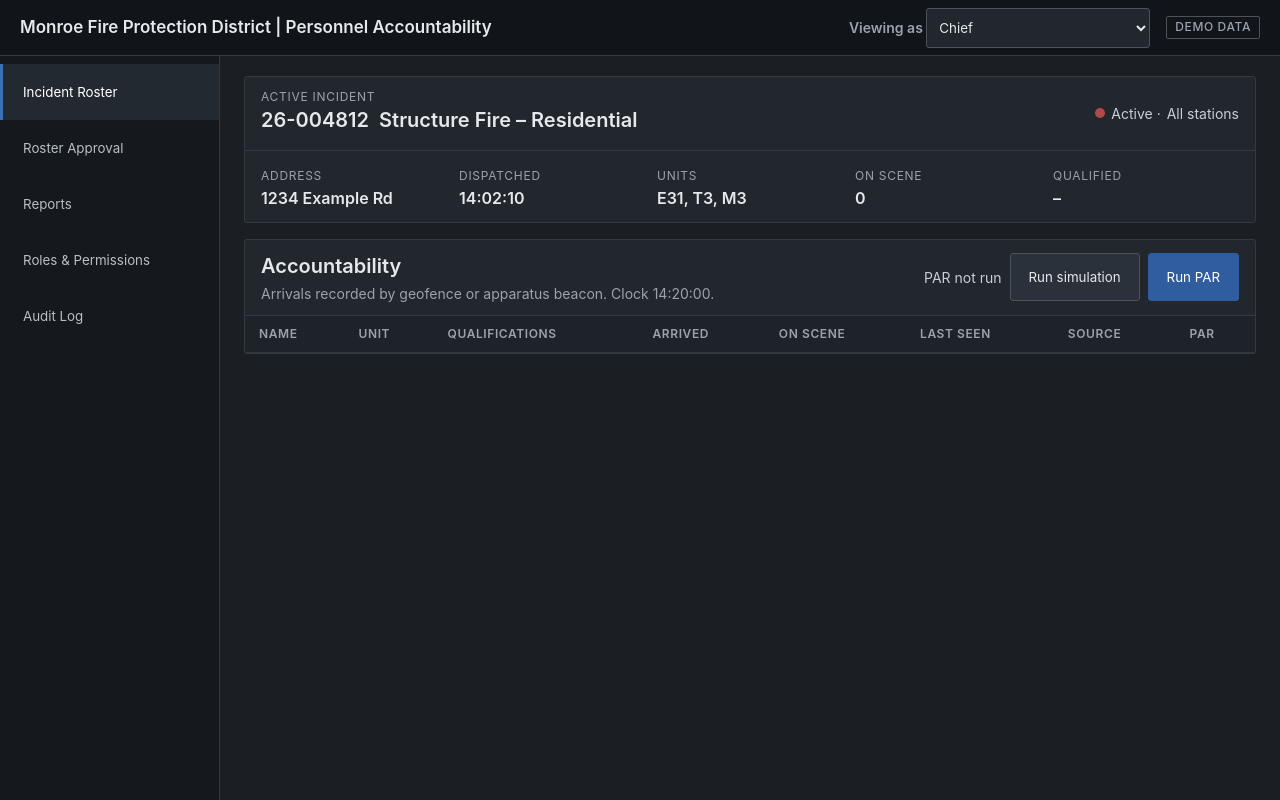
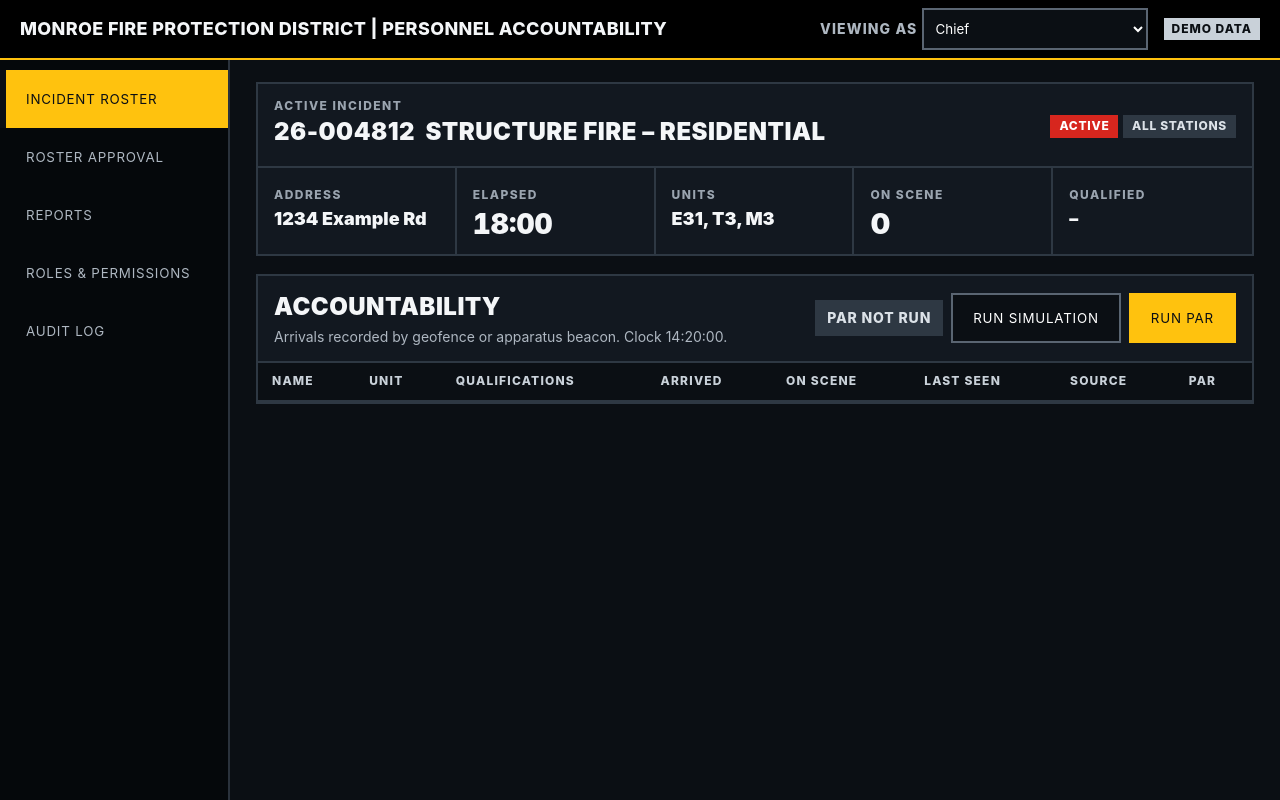
Before and after one commit to thebrightestdave/mfpd-checkin-demo, a plain HTML site: page index.html in a window 1280 px wide. Drawn offline with Linux system fonts and the light colour scheme.

Commit message:
Bolder high-contrast restyle

```diff
--- a/index.html
+++ b/index.html
@@ -1,40 +1,45 @@
 <!DOCTYPE html><html><head><meta charset="utf-8"><meta name="viewport" content="width=device-width,initial-scale=1"><title>Monroe FPD | Personnel Accountability</title>
 <style>
-*{box-sizing:border-box}body{margin:0;background:#1b1f24;color:#e6e8eb;font:16px/1.4 -apple-system,"Segoe UI",Roboto,Arial,sans-serif;display:grid;grid-template-columns:220px 1fr;grid-template-rows:56px 1fr;min-height:100vh}
-header{grid-column:1/3;display:flex;align-items:center;gap:16px;padding:0 20px;background:#111418;border-bottom:1px solid #343a42;font-weight:600;font-size:17px}
-header .sp{flex:1}.demo{font-size:12px;font-weight:500;color:#9aa3ad;border:1px solid #4a525c;padding:2px 8px;border-radius:2px;letter-spacing:.05em;text-transform:uppercase}
-select{min-height:40px;background:#22272e;color:#e6e8eb;border:1px solid #4a525c;border-radius:3px;font:500 14px inherit;font-family:inherit;padding:0 8px}
-nav{background:#15181c;border-right:1px solid #343a42;padding-top:8px}
-nav button{display:block;width:100%;text-align:left;min-height:56px;padding:0 20px;background:none;border:0;border-left:3px solid transparent;color:#b8bfc7;font:500 15px inherit;font-family:inherit;cursor:pointer}
-nav button.on{background:#232931;color:#fff;border-left-color:#3d6fb5}nav .grp{padding:14px 20px 4px;font-size:11px;color:#6f7882;text-transform:uppercase;letter-spacing:.08em}
-main{padding:20px 24px}section{display:none}section.on{display:block}
-h2{margin:0 0 4px;font-size:20px;font-weight:600}.mut{color:#9aa3ad;font-size:14px}.lbl{font-size:12px;color:#9aa3ad;text-transform:uppercase;letter-spacing:.06em}
-.panel{background:#22272e;border:1px solid #343a42;border-radius:3px;margin-bottom:16px}.ph{display:flex;justify-content:space-between;align-items:center;gap:12px;padding:12px 16px;border-bottom:1px solid #343a42}
-.kv{display:grid;grid-template-columns:repeat(5,1fr);padding:12px 16px;gap:12px}.kv div b{display:block;font-weight:600;margin-top:2px}
-table{width:100%;border-collapse:collapse;font-size:15px}th,td{padding:0 14px;height:48px;border-bottom:1px solid #30363e;text-align:left}th{height:36px;background:#1e2329;font-size:12px;font-weight:600;color:#9aa3ad;text-transform:uppercase;letter-spacing:.05em}
-.num{font-variant-numeric:tabular-nums}
-.btn{min-height:48px;min-width:48px;padding:0 18px;border:1px solid #4a525c;background:#2b313a;color:#e6e8eb;font:600 15px inherit;font-family:inherit;border-radius:3px;cursor:pointer}
-.pri{background:#2f5d9e;border-color:#2f5d9e;color:#fff}.st{display:inline-flex;align-items:center;gap:6px;font-size:14px;color:#c8ced5}
-.warn{color:#d9a54a}svg{flex:none}.q{display:inline-block;font-size:12px;color:#b8bfc7;border:1px solid #4a525c;padding:1px 6px;border-radius:2px;margin:1px 3px 1px 0;white-space:nowrap}
-.phone{width:330px;margin:10px auto;border:1px solid #4a525c;border-radius:18px;background:#111418;padding:18px 0 14px}
-.prow{padding:14px 18px;border-bottom:1px solid #30363e}.prow b{display:block;font-weight:600}
-.bar{height:10px;background:#5b6f8a}.grid{display:grid;grid-template-columns:1fr 1fr;gap:16px}
-.par{font-size:14px;color:#c8ced5}.yes{color:#e6e8eb}.no{color:#5c656f}
+*{box-sizing:border-box}body{margin:0;background:#0B0F14;color:#F4F6F8;font:16px/1.4 -apple-system,"Segoe UI",Roboto,Arial,sans-serif;display:grid;grid-template-columns:230px 1fr;grid-template-rows:60px 1fr;min-height:100vh}
+header{grid-column:1/3;display:flex;align-items:center;gap:16px;padding:0 20px;background:#000;border-bottom:2px solid #FFC20E;font-weight:800;font-size:18px;letter-spacing:.02em;text-transform:uppercase}
+header .sp{flex:1}.demo{font-size:12px;font-weight:800;color:#0B0F14;background:#C9D1D9;padding:3px 8px;letter-spacing:.08em}
+select{min-height:42px;background:#0B0F14;color:#fff;border:2px solid #5A6572;border-radius:0;font:700 14px inherit;font-family:inherit;padding:0 8px}
+header label{font-size:12px;letter-spacing:.08em;color:#9AA4AF}
+nav{background:#05080B;border-right:2px solid #2A323C;padding-top:10px}
+nav button{display:block;width:100%;text-align:left;min-height:58px;padding:0 20px;background:none;border:0;border-left:6px solid transparent;color:#AEB7C1;font:700 15px inherit;font-family:inherit;text-transform:uppercase;letter-spacing:.06em;cursor:pointer}
+nav button:hover{color:#fff;background:#11171E}nav button.on{background:#FFC20E;color:#0B0F14;border-left-color:#0B0F14}
+main{padding:22px 26px}section{display:none}section.on{display:block}
+h2{margin:0 0 4px;font-size:24px;font-weight:900;text-transform:uppercase;letter-spacing:.02em;font-stretch:condensed}.mut{color:#AEB7C1;font-size:14px}.lbl{font-size:12px;font-weight:800;color:#9AA4AF;text-transform:uppercase;letter-spacing:.12em}
+.panel{background:#121820;border:2px solid #2E3843;border-radius:0;margin-bottom:18px}.ph{display:flex;justify-content:space-between;align-items:center;gap:12px;padding:14px 16px;border-bottom:2px solid #2E3843}
+.kv{display:grid;grid-template-columns:repeat(5,1fr);gap:0}.kv>div{padding:14px 16px;border-right:2px solid #2E3843}.kv>div:last-child{border-right:0}.kv div b{display:block;font-weight:900;font-size:28px;margin-top:4px;line-height:1.1}
+.kv div b.sm{font-size:18px}
+table{width:100%;border-collapse:collapse;font-size:15px}th,td{padding:0 14px;height:50px;border-bottom:1px solid #2A323C;text-align:left}th{height:38px;background:#0B0F14;font-size:12px;font-weight:800;color:#C9D1D9;text-transform:uppercase;letter-spacing:.1em;border-bottom:2px solid #2E3843}
+td{font-weight:500}.num{font-variant-numeric:tabular-nums;font-weight:700}
+.btn{min-height:50px;min-width:50px;padding:0 20px;border:2px solid #5A6572;background:#0B0F14;color:#fff;font:800 15px inherit;font-family:inherit;text-transform:uppercase;letter-spacing:.06em;border-radius:0;cursor:pointer}
+.btn:hover{border-color:#fff}.pri{background:#FFC20E;border-color:#FFC20E;color:#0B0F14}.pri:disabled{background:#1E9E4A;border-color:#1E9E4A;color:#fff}
+.st{display:inline-flex;align-items:center;gap:6px;font-size:14px;font-weight:600;color:#DCE2E8}
+.chip{display:inline-block;padding:3px 9px;font-size:12px;font-weight:800;text-transform:uppercase;letter-spacing:.06em;white-space:nowrap}
+.c-red{background:#D7261E;color:#fff}.c-grn{background:#1E9E4A;color:#fff}.c-yel{background:#FFC20E;color:#0B0F14}.c-gry{background:#2E3843;color:#DCE2E8}
+.warn{color:#FFC20E}svg{flex:none}.q{display:inline-block;font-size:12px;font-weight:800;color:#0B0F14;background:#C9D1D9;padding:2px 6px;margin:1px 3px 1px 0;white-space:nowrap}
+.phone{width:340px;margin:10px auto;border:3px solid #5A6572;border-radius:22px;background:#05080B;padding:18px 0 14px}
+.prow{padding:14px 18px;border-bottom:2px solid #2A323C}.prow b{display:block;font-weight:900;font-size:18px;margin-top:6px}
+.bar{height:14px;background:#C9D1D9}.grid{display:grid;grid-template-columns:1fr 1fr;gap:18px}
+.no{color:#5C656F}td.yes-c{color:#fff;font-weight:800}
 </style></head><body>
 <header><span>Monroe Fire Protection District | Personnel Accountability</span><span class="sp"></span>
 <label class="mut">Viewing as <select id="role"><option value="chief">Chief</option><option value="officer">Battalion / Station Officer</option><option value="lt">Lieutenant / Company Officer</option><option value="ff">Career FF</option><option value="vol">Volunteer</option></select></label><span class="demo">Demo data</span></header>
 <nav id="nav"></nav>
 <main>
-<section id="scene"><div class="panel"><div class="ph"><div><div class="lbl">Active incident</div><h2>26-004812 &nbsp;Structure Fire – Residential</h2></div><span class="st"><svg width="10" height="10"><circle cx="5" cy="5" r="5" fill="#b04a4a"/></svg>Active · <span id="scope"></span></span></div>
-<div class="kv"><div><span class="lbl">Address</span><b>1234 Example Rd</b></div><div><span class="lbl">Dispatched</span><b>14:02:10</b></div><div><span class="lbl">Units</span><b>E31, T3, M3</b></div><div><span class="lbl">On scene</span><b id="cnt">0</b></div><div><span class="lbl">Qualified</span><b id="qsum">–</b></div></div></div>
-<div class="panel"><div class="ph"><div><h2>Accountability</h2><div class="mut">Arrivals recorded by geofence or apparatus beacon. Clock 14:20:00.</div></div><div style="display:flex;gap:8px;align-items:center"><span class="par" id="parst">PAR not run</span><button class="btn" onclick="play()">Run simulation</button><button class="btn pri" id="parb" onclick="runPar()">Run PAR</button></div></div>
+<section id="scene"><div class="panel"><div class="ph"><div><div class="lbl">Active incident</div><h2>26-004812 &nbsp;Structure Fire – Residential</h2></div><span><span class="chip c-red">Active</span> <span class="chip c-gry" id="scope"></span></span></div>
+<div class="kv"><div><span class="lbl">Address</span><b class="sm">1234 Example Rd</b></div><div><span class="lbl">Elapsed</span><b class="num">18:00</b></div><div><span class="lbl">Units</span><b class="sm">E31, T3, M3</b></div><div><span class="lbl">On scene</span><b id="cnt">0</b></div><div><span class="lbl">Qualified</span><b id="qsum" class="sm">–</b></div></div></div>
+<div class="panel"><div class="ph"><div><h2>Accountability</h2><div class="mut">Arrivals recorded by geofence or apparatus beacon. Clock 14:20:00.</div></div><div style="display:flex;gap:8px;align-items:center"><span class="chip c-gry" id="parst" style="font-size:14px;padding:8px 12px">PAR not run</span><button class="btn" onclick="play()">Run simulation</button><button class="btn pri" id="parb" onclick="runPar()">Run PAR</button></div></div>
 <table><thead><tr><th>Name</th><th>Unit</th><th>Qualifications</th><th>Arrived</th><th>On scene</th><th>Last seen</th><th>Source</th><th>PAR</th></tr></thead><tbody id="live"></tbody></table></div></section>
-<section id="approve"><div class="panel"><div class="ph"><div><h2>Post-Incident Roster – 26-004812</h2><div class="mut">Review and correct entries before approval. All changes are audit-logged.</div></div><button class="btn pri" onclick="this.textContent='Approved – Capt. Demo 15:41';this.disabled=1">Approve roster</button></div>
+<section id="approve"><div class="panel"><div class="ph"><div><h2>Post-Incident Roster – 26-004812</h2><div class="mut">Review and correct entries before approval. All changes are audit-logged.</div></div><button class="btn pri" onclick="this.textContent='Approved · Capt. Demo 15:41';this.disabled=1">Approve roster</button></div>
 <table><thead><tr><th>Name</th><th>Unit</th><th>Time in</th><th>Time out</th><th>Source</th><th>Status</th><th style="width:200px">Actions</th></tr></thead><tbody id="appr"></tbody></table></div></section>
 <section id="phone"><div class="phone"><div class="prow" style="padding-top:0"><span class="lbl">Monroe FPD Responder</span></div>
 <div class="prow"><span class="st"><svg width="14" height="14"><circle cx="7" cy="7" r="6" fill="none" stroke="#9aa3ad" stroke-width="2"/><circle cx="7" cy="7" r="2" fill="#9aa3ad"/></svg>Location services</span><b>Active only during dispatched calls</b><span class="mut">Not tracked outside incidents.</span></div>
-<div class="prow"><span class="st"><svg width="14" height="14"><path d="M2 7l3 3 7-7" fill="none" stroke="#7fb08a" stroke-width="2"/></svg>Checked in</span><b>Incident 26-004812 · T3</b><span class="mut">14:09:41 · Scene geofence</span></div>
-<div class="prow"><span class="st warn"><svg width="14" height="14"><rect x="1" y="1" width="12" height="12" fill="none" stroke="#d9a54a" stroke-width="2"/></svg>Offline</span><b>1 record queued</b><span class="mut">Syncs automatically when signal returns.</span></div>
+<div class="prow"><span class="chip c-grn">Checked in</span><b>Incident 26-004812 · T3</b><span class="mut">14:09:41 · Scene geofence</span></div>
+<div class="prow"><span class="chip c-yel">Offline</span><b>1 record queued</b><span class="mut">Syncs automatically when signal returns.</span></div>
 <div style="padding:14px 18px"><button class="btn" style="width:100%">Report an error to officer</button></div></div></section>
 <section id="history"><div class="panel"><div class="ph"><div><h2>My Response History</h2><div class="mut" id="me"></div></div><span class="mut">October 2026 · 9 approved</span></div>
 <table><thead><tr><th>Date</th><th>Incident</th><th>Type</th><th>Unit</th><th>Time in</th><th>Duration</th><th>Status</th></tr></thead><tbody id="hist"></tbody></table></div></section>
@@ -54,20 +59,20 @@ const ic={G:'<svg width="12" height="12"><circle cx="6" cy="6" r="5" fill="none"
 const tri='<svg width="12" height="12"><path d="M6 1L11 11H1Z" fill="none" stroke="#d9a54a" stroke-width="1.5"/></svg>';
 const src=s=>`<span class="st">${ic[s]}</span>`,t=i=>'14:0'+(4+i)+':'+(10+i*7),qt=q=>q.map(x=>`<span class="q">${x}</span>`).join('');
 let shown=0,par=null;
-function row(i){const v=V[i],seen=v[7]>=10?`<span class="st warn">${tri}Not seen ${v[7]} min</span>`:`<span class="st">${v[7]?v[7]+' min ago':'Now'}</span>`;
-return `<tr><td>${v[1]} ${v[0]}</td><td>${v[2]}</td><td>${qt(v[5])}</td><td class="num">${t(i)}</td><td class="num">${20-v[6]}:00</td><td>${seen}</td><td>${src(v[4])}</td><td class="par ${par?'yes':'no'}">${par?'✓ '+par:'—'}</td></tr>`}
+function row(i){const v=V[i],seen=v[7]>=10?`<span class="chip c-red">Not seen ${v[7]} min</span>`:`<span class="st">${v[7]?v[7]+' min ago':'Now'}</span>`;
+return `<tr><td>${v[1]} ${v[0]}</td><td>${v[2]}</td><td>${qt(v[5])}</td><td class="num">${t(i)}</td><td class="num">${20-v[6]}:00</td><td>${seen}</td><td>${src(v[4])}</td><td>${par?'<span class="chip c-grn">OK '+par+'</span>':'<span class="chip c-gry">Pending</span>'}</td></tr>`}
 function draw(){$('live').innerHTML=V.slice(0,shown).map((_,i)=>row(i)).join('');$('cnt').textContent=shown;const s=V.slice(0,shown);
 const n=f=>s.filter(v=>v[5].includes(f)).length;$('qsum').textContent=shown?`${n('FF I')} interior-qualified · ${n('EMT')} EMT · ${n('D/O')} D/O`:'–'}
-function play(){shown=0;par=null;$('parst').textContent='PAR not run';draw();V.forEach((_,i)=>setTimeout(()=>{shown=i+1;draw()},900*i))}
-function runPar(){if(!shown)return;par='14:20:00';$('parst').textContent=`PAR complete · ${shown}/${shown} · 14:20:00`;draw()}
-$('appr').innerHTML=V.map((v,i)=>`<tr><td>${v[1]} ${v[0]}</td><td>${v[2]}</td><td class="num">${t(i)}</td><td class="num">15:3${i}:00</td><td>${src(v[4])}</td><td>${i==5?`<span class="st warn">${tri}Arrived – not assigned</span>`:'<span class="st">Assigned</span>'}</td><td><div style="display:flex;gap:8px"><button class="btn">Edit</button><button class="btn" onclick="this.closest('tr').remove()">Remove</button></div></td></tr>`).join('');
+function play(){shown=0;par=null;$('parst').textContent='PAR not run';$("parst").className="chip c-gry";draw();V.forEach((_,i)=>setTimeout(()=>{shown=i+1;draw()},900*i))}
+function runPar(){if(!shown)return;par='14:20:00';$('parst').textContent=`PAR OK · ${shown}/${shown} · 14:20:00`;$('parst').className='chip c-grn';draw()}
+$('appr').innerHTML=V.map((v,i)=>`<tr><td>${v[1]} ${v[0]}</td><td>${v[2]}</td><td class="num">${t(i)}</td><td class="num">15:3${i}:00</td><td>${src(v[4])}</td><td>${i==5?`<span class="chip c-red">Arrived – not assigned</span>`:'<span class="chip c-grn">Assigned</span>'}</td><td><div style="display:flex;gap:8px"><button class="btn">Edit</button><button class="btn" onclick="this.closest('tr').remove()">Remove</button></div></td></tr>`).join('');
 const R=[["Rivera, A.",3,14],["Chen, J.",3,11],["Patel, K.",5,9],["Brooks, M.",3,8],["Ortiz, S.",1,7],["Novak, D.",6,4]];
 $('rv').innerHTML=R.map(r=>`<tr><td>${r[0]}</td><td>Sta ${r[1]}</td><td><div class="bar" style="width:${r[2]*7}%"></div></td><td class="num">${r[2]}</td></tr>`).join('');
 $('rs').innerHTML=[31,22,38,17,25,12,19,9].map((n,i)=>`<tr><td>Station ${i+1}</td><td><div class="bar" style="width:${n*2.5}%"></div></td><td class="num">${n}</td></tr>`).join('');
-$('hist').innerHTML=[["Oct 16","26-004812","Structure Fire","E31","14:04","1h 26m","Pending approval"],["Oct 14","26-004771","MVA w/ Injuries","T3","07:42","0h 58m","Approved"],["Oct 11","26-004702","Alarm – Commercial","T3","19:15","0h 31m","Approved"],["Oct 09","26-004655","Brush Fire","E31","13:03","2h 10m","Approved"],["Oct 04","26-004560","Medical Assist","M3","22:47","0h 44m","Approved"]].map(r=>`<tr>${r.map((c,j)=>`<td class="num">${j==6&&c[0]=='P'?`<span class="warn">${c}</span>`:c}</td>`).join('')}</tr>`).join('');
+$('hist').innerHTML=[["Oct 16","26-004812","Structure Fire","E31","14:04","1h 26m","Pending approval"],["Oct 14","26-004771","MVA w/ Injuries","T3","07:42","0h 58m","Approved"],["Oct 11","26-004702","Alarm – Commercial","T3","19:15","0h 31m","Approved"],["Oct 09","26-004655","Brush Fire","E31","13:03","2h 10m","Approved"],["Oct 04","26-004560","Medical Assist","M3","22:47","0h 44m","Approved"]].map(r=>`<tr>${r.map((c,j)=>`<td class="num">${j==6&&c[0]=='P'?`<span class="chip c-yel">${c}</span>`:(j==6?`<span class="chip c-grn">${c}</span>`:c)}</td>`).join('')}</tr>`).join('');
 const P=["View rosters","Approve rosters","Edit records","View reports","Manage users","View audit log"],RN=["Chief","Battalion / Station Officer","Lieutenant / Company Officer","Career FF","Volunteer"];
 const M=[["All stations","Own station","Own company","Own only","Own only"],["Yes","Own station","Own company","No","No"],["Yes","Own station","Own company","Request only","Request only"],["All stations","Own station","No","No","No"],["Yes","No","No","No","No"],["Yes","No","No","No","No"]];
-$('mx').innerHTML=`<thead><tr><th>Permission</th>${RN.map(r=>`<th>${r}</th>`).join('')}</tr></thead><tbody>${P.map((p,i)=>`<tr><td>${p}</td>${M[i].map(c=>`<td class="${c=='No'?'no':''}">${c}</td>`).join('')}</tr>`).join('')}</tbody>`;
+$('mx').innerHTML=`<thead><tr><th>Permission</th>${RN.map(r=>`<th>${r}</th>`).join('')}</tr></thead><tbody>${P.map((p,i)=>`<tr><td>${p}</td>${M[i].map(c=>`<td>${c=='No'?'<span class="no">No</span>':c=='Yes'?'<span class="chip c-grn">Yes</span>':`<b>${c}</b>`}</td>`).join('')}</tr>`).join('')}</tbody>`;
 $('aud').innerHTML=[["15:41:07","Capt. Demo","Approved roster","26-004812","6 personnel"],["15:39:52","Capt. Demo","Edited entry","26-004812","Novak, D. – unit set to T3"],["15:38:10","Capt. Demo","Flag reviewed","26-004812","Arrived – not assigned"],["14:20:00","Lt. Ortiz","Ran PAR","26-004812","6/6 accounted"],["11:02:44","Chief Demo","Changed role","User: Patel, K.","Volunteer → Career FF"],["08:15:31","BC Demo","Viewed report","Oct responses","Station 3"]].map(r=>`<tr>${r.map(c=>`<td class="num">${c}</td>`).join('')}</tr>`).join('');
 const NAV={scene:"Incident Roster",approve:"Roster Approval",phone:"Responder App",history:"My History",reports:"Reports",roles:"Roles & Permissions",audit:"Audit Log"};
 const ACC={chief:["scene","approve","reports","roles","audit"],officer:["scene","approve","reports"],lt:["scene","approve","history"],ff:["history","phone"],vol:["phone","history"]};
```
